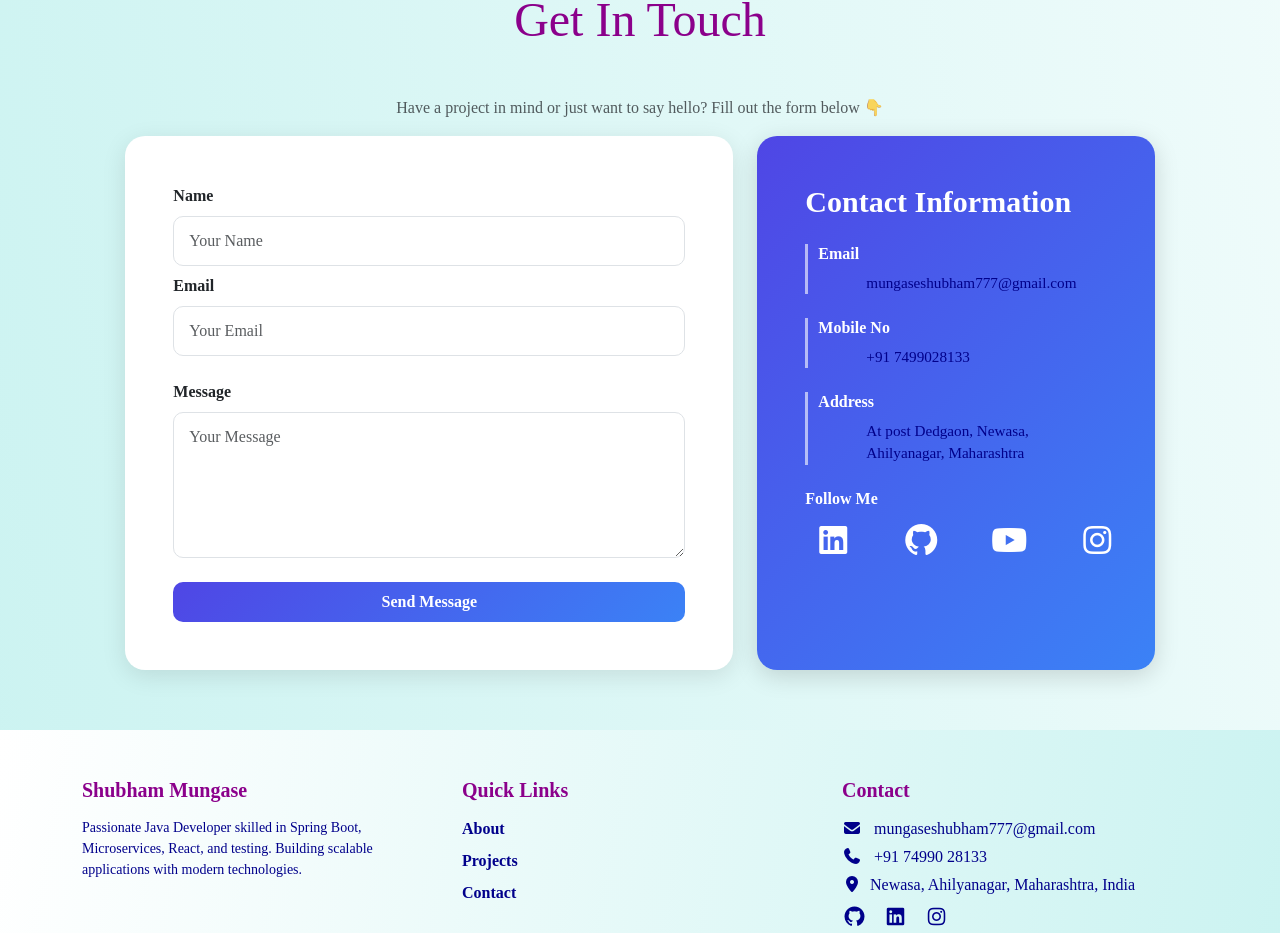
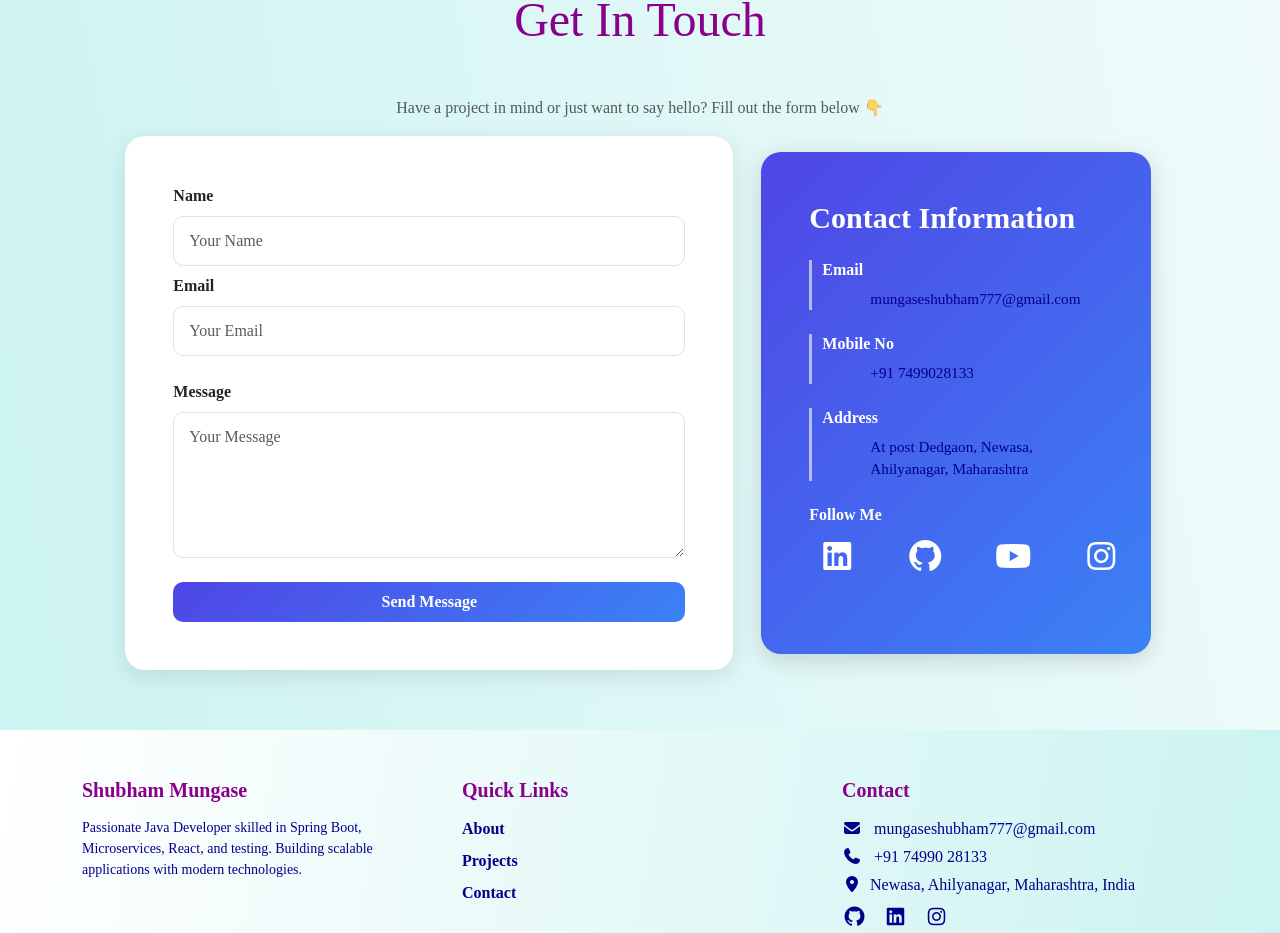
Before and after one commit to Shubham-Mungase/Personal-Portfolio, a React (Vite) app: page / in a window 1280 px wide. Shown: the part 3699-4632 px from the top of the page. Built offline with nearby package versions, Linux system fonts and the light colour scheme; no server answers.

Commit message:
final commit

```diff
--- a/src/Components/Contact/Contact.jsx
+++ b/src/Components/Contact/Contact.jsx
@@ -189,7 +189,7 @@ export default function Contact() {
 
         {/* Contact Info */}
        <motion.div
-  className="col-xl-4 col-lg-5 col-md-8"
+  className="col-xl-4 col-lg-5 col-md-8 p-3"
   initial={{
     opacity: 0,
     x: isMobile ? 0 : 0,
```
